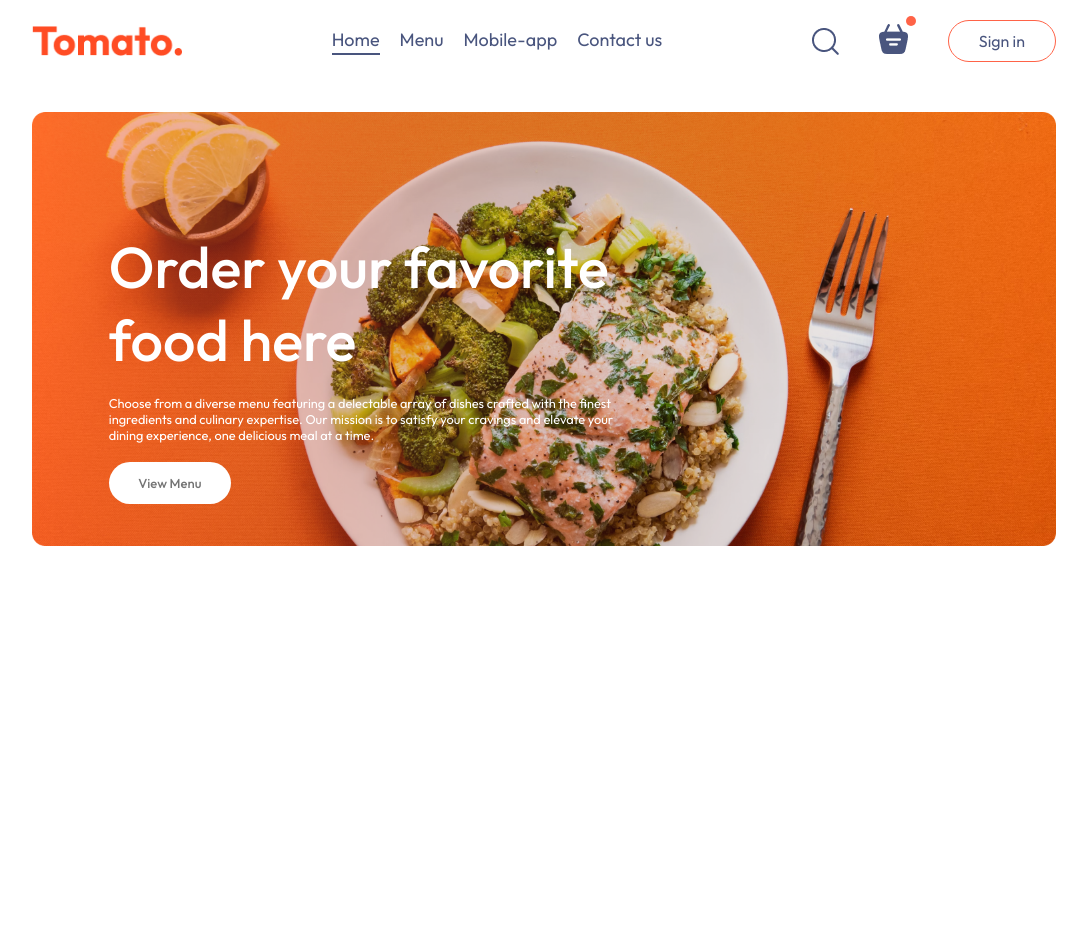
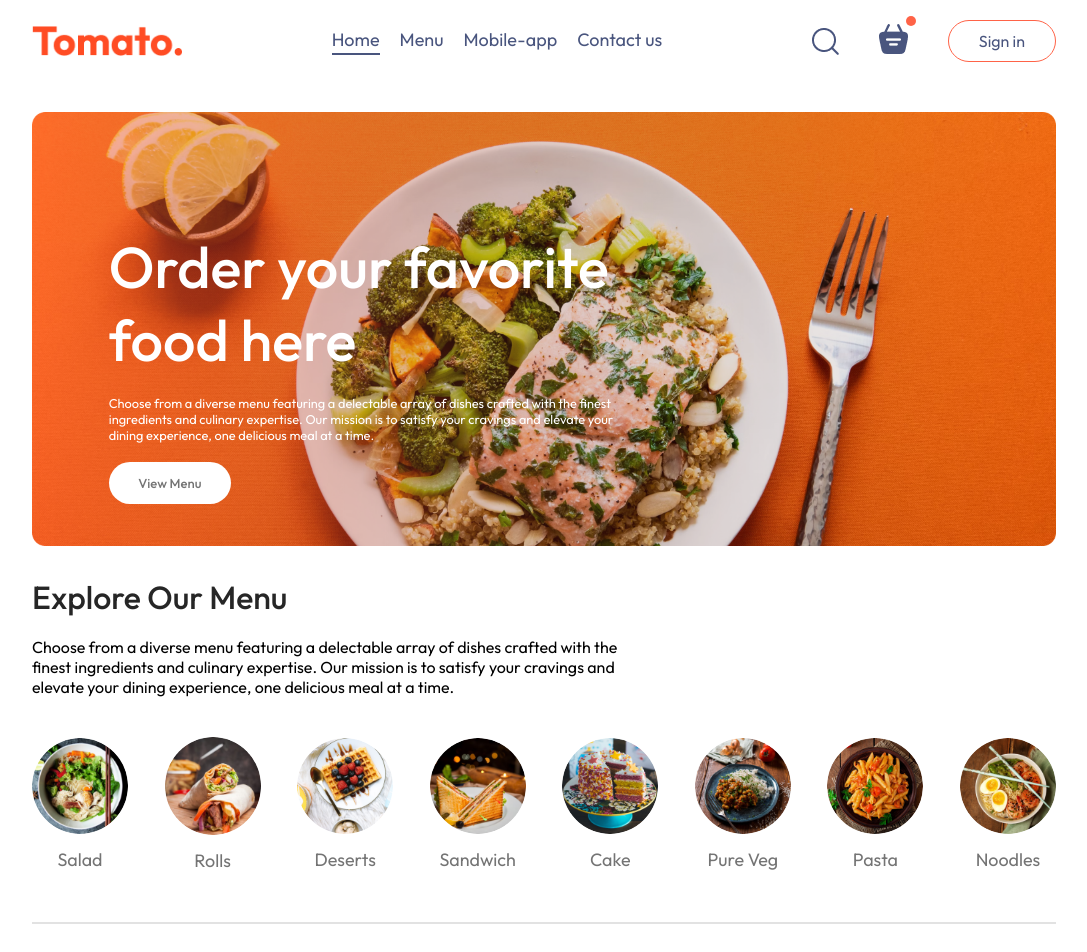
Before and after one commit to ErnelleAlba/Food-Delivery-App, a React (Vite) app in the folder food-delivery-app/: page / in a window 1280 px wide. Shown: the top 952 px of the page, without its empty margins (96-1183 px from the left). Before the commit the page ends 800 px from the top, so only its background shows below. Built offline with nearby package versions, Linux system fonts and the light colour scheme.

Commit message:
:sparkles: Added Menu and Food display component and add /remove to cart function

```diff
--- /dev/null
+++ b/food-delivery-app/src/components/ExploreMenu/ExploreMenu.css
@@ -0,0 +1,56 @@
+.explore-menu {
+    display: flex;
+    flex-direction: column;
+    gap: 20px;
+}
+
+.explore-menu h1 {
+    color: #262626;
+    font-weight: 500;
+}
+
+.explore-menu-text {
+    max-width: 60%;
+    columns: #808080;
+}
+
+.explore-menu-list {
+    display: flex;
+    justify-content: space-between;
+    align-items: center;
+    gap: 30px;
+    text-align: center;
+    margin: 20px 0;
+    overflow-x: scroll;
+}
+
+.explore-menu-list::-webkit-scrollbar {
+    display: none;
+}
+
+.explore-menu-list-item img {
+    width: 7.5dvw;
+    min-width: 80px;
+    cursor: pointer;
+    border-radius: 50%;
+    transition: 0.2s;
+}
+
+.explore-menu-list-item p {
+    margin-top: 10px;
+    color: #747474;
+    font-size: max(1.4vw, 16px);
+    cursor: pointer;
+}
+
+.explore-menu-list-item .active {
+    border: 4px solid tomato;
+    padding: 2px;
+}
+
+.explore-menu hr {
+    margin: 10px 0;
+    height: 2px;
+    background-color: #e2e2e2;
+    border: none;
+}
--- /dev/null
+++ b/food-delivery-app/src/components/ExploreMenu/ExploreMenu.jsx
@@ -0,0 +1,25 @@
+import React from 'react'
+import './ExploreMenu.css'
+import { menu_list } from '../../assets/assets'
+
+function ExploreMenu({category,setCategory}) {
+  return (
+    <div className="explore-menu" id='explore'>
+        <h1>Explore Our Menu</h1>
+        <p className='explore-menu-text'>Choose from a diverse menu featuring a delectable array of dishes crafted with the finest ingredients and culinary expertise. Our mission is to satisfy your cravings and elevate your dining experience, one delicious meal at a time.</p>
+        <div className="explore-menu-list">
+        {menu_list.map((item,index)=>{
+            return (
+                <div onClick={()=>setCategory(prev=>prev===item.menu_name?"All":item.menu_name)} key={index} className="explore-menu-list-item">
+                    <img className={category===item.menu_name?"active":""} src={item.menu_image} alt="" />
+                    <p>{item.menu_name}</p>
+                </div>
+            )
+        })}
+        </div>
+        <hr />
+    </div>
+  )
+}
+
+export default ExploreMenu
--- /dev/null
+++ b/food-delivery-app/src/components/FoodDisplay/FoodDisplay.css
@@ -0,0 +1,16 @@
+.food-display {
+    margin-top: 30px;
+}
+
+.food-display h2 {
+    font-size: max(2vw,24px);
+    font-weight: 600;
+}
+
+.food-display-list {
+    display: grid;
+    grid-template-columns: repeat(auto-fill,minmax(240px,1fr));
+    margin-top: 30px;
+    gap: 30px;
+    row-gap: 50px;
+}
--- /dev/null
+++ b/food-delivery-app/src/components/FoodDisplay/FoodDisplay.jsx
@@ -0,0 +1,22 @@
+import React, { useContext } from 'react'
+import './FoodDisplay.css'
+import { StoreContext } from '../../context/StoreContext'
+import FoodItem from '../FoodItem/FoodItem'
+
+function FoodDisplay({category}) {
+
+    const {food_list} = useContext(StoreContext)
+
+  return (
+    <div className="food-display" id="food-display">
+        <h2>Top Dishes Near You</h2>
+        <div className="food-display-list">
+            {food_list.map((item,index)=>{
+                return <FoodItem key={index} item={item}/>
+            })}
+        </div>
+    </div>
+  )
+}
+
+export default FoodDisplay
--- /dev/null
+++ b/food-delivery-app/src/components/FoodItem/FoodItem.css
@@ -0,0 +1,74 @@
+.food-item {
+  width: 100%;
+  margin: auto;
+  border-radius: 15px;
+  box-shadow: 0px 0px 10px #00000015;
+  transition: 0.3s;
+  animation: fadeIn 1s;
+}
+
+.food-item-image {
+  width: 100%;
+  border-radius: 15px 15px 0px 0px;
+}
+
+.food-item-info {
+  padding: 20px;
+}
+
+.food-item-name-rating {
+  display: flex;
+  justify-content: space-between;
+  align-items: center;
+  margin-bottom: 10px;
+}
+
+.food-item-name-rating p {
+  font-size: 20px;
+  font-weight: 500;
+}
+
+.food-item-name-rating img {
+  width: 70px;
+}
+
+.food-item-desc {
+  color: #676767;
+  font-size: 12px;
+}
+
+.food-item-price {
+  color: tomato;
+  font-size: 22px;
+  font-weight: 500;
+  margin: 10px 0;
+}
+
+.food-item-img-container {
+  position: relative;
+}
+
+.food-item-img-container .add {
+  width: 35px;
+  position: absolute;
+  bottom: 15px;
+  right: 15px;
+  cursor: pointer;
+  border-radius: 50%;
+}
+
+.food-item-counter {
+  position: absolute;
+  bottom: 15px;
+  right: 15px;
+  display: flex;
+  align-items: center;
+  gap: 10px;
+  padding: 6px;
+  border-radius: 50px;
+  background-color: white;
+}
+
+.food-item-counter img {
+    width: 30px;
+}
--- /dev/null
+++ b/food-delivery-app/src/components/FoodItem/FoodItem.jsx
@@ -0,0 +1,36 @@
+import React, { useContext } from 'react'
+import './FoodItem.css'
+import { assets } from '../../assets/assets'
+import { StoreContext } from '../../context/StoreContext'
+
+function FoodItem({item}) {
+
+    const {cartItems,addToCart,removeFromCart} = useContext(StoreContext);
+
+  return (
+    <div className="food-item">
+        <div className="food-item-img-container">
+            <img src={item.image} alt="" className="food-item-image" />
+            {!cartItems[item._id]
+                ? <img className='add' onClick={()=>addToCart(item._id)} src={assets.add_icon_white} alt="" />
+                : <div className="food-item-counter">
+                    <img onClick={()=>removeFromCart(item._id)} src={assets.remove_icon_red} alt="" />
+                    <p>{cartItems[item._id]}</p>
+                    <img onClick={()=>addToCart(item._id)} src={assets.add_icon_green} alt="" />
+                </div>
+
+            }
+        </div>
+        <div className="food-item-info">
+            <div className="food-item-name-rating">
+                <p>{item.name}</p>
+                <img src={assets.rating_starts} alt="" />
+            </div>
+            <p className="food-item-desc">{item.description}</p>
+            <p className="food-item-price">${item.price}</p>
+        </div>
+    </div>
+  )
+}
+
+export default FoodItem
--- /dev/null
+++ b/food-delivery-app/src/context/StoreContext.jsx
@@ -0,0 +1,40 @@
+import { createContext, useEffect, useState } from "react"
+import { food_list } from "../assets/assets"
+
+export const StoreContext = createContext(null)
+
+const StoreContextProvider = (props) => {
+
+    const [cartItems,setCartItems] = useState({});
+
+    const addToCart = (itemId) => {
+        if (!cartItems[itemId]) {
+            setCartItems((prev)=>({...prev,[itemId]:1}))
+        } else {
+            setCartItems((prev)=>({...prev,[itemId]:prev[itemId]+1}))
+        }
+    }
+
+    const removeFromCart = (itemId) => {
+        setCartItems((prev)=>({...prev,[itemId]:prev[itemId]-1}))
+    }
+
+    useEffect(()=>{
+        console.table(cartItems);
+    },[cartItems])
+
+    const contextValue = {
+        food_list,
+        cartItems,
+        setCartItems,
+        addToCart,
+        removeFromCart
+    }
+    return (
+        <StoreContext.Provider value={contextValue}>
+            {props.children}
+        </StoreContext.Provider>
+    )
+}
+
+export default StoreContextProvider;
--- a/food-delivery-app/src/main.jsx
+++ b/food-delivery-app/src/main.jsx
@@ -1,12 +1,14 @@
-import React from 'react'
-import ReactDOM from 'react-dom/client'
-import App from './App.jsx'
-import './index.css'
-import { BrowserRouter } from 'react-router-dom'
+import React from "react";
+import ReactDOM from "react-dom/client";
+import App from "./App.jsx";
+import "./index.css";
+import { BrowserRouter } from "react-router-dom";
+import StoreContextProvider from "./context/StoreContext.jsx";
 
-ReactDOM.createRoot(document.getElementById('root')).render(
+ReactDOM.createRoot(document.getElementById("root")).render(
   <BrowserRouter>
-    <App />
+    <StoreContextProvider>
+      <App />
+    </StoreContextProvider>
   </BrowserRouter>
-
-)
+);
--- a/food-delivery-app/src/pages/Home/Home.jsx
+++ b/food-delivery-app/src/pages/Home/Home.jsx
@@ -1,11 +1,17 @@
-import React from 'react'
+import React, { useState } from 'react'
 import './Home.css'
 import Header from '../../components/Header/Header'
+import ExploreMenu from '../../components/ExploreMenu/ExploreMenu'
+import FoodDisplay from '../../components/FoodDisplay/FoodDisplay';
 
 function Home() {
+
+    const [category,setCategory] = useState("All");
   return (
     <div>
         <Header/>
+        <ExploreMenu category={category} setCategory={setCategory}/>
+        <FoodDisplay category={category}/>
     </div>
   )
 }
```
